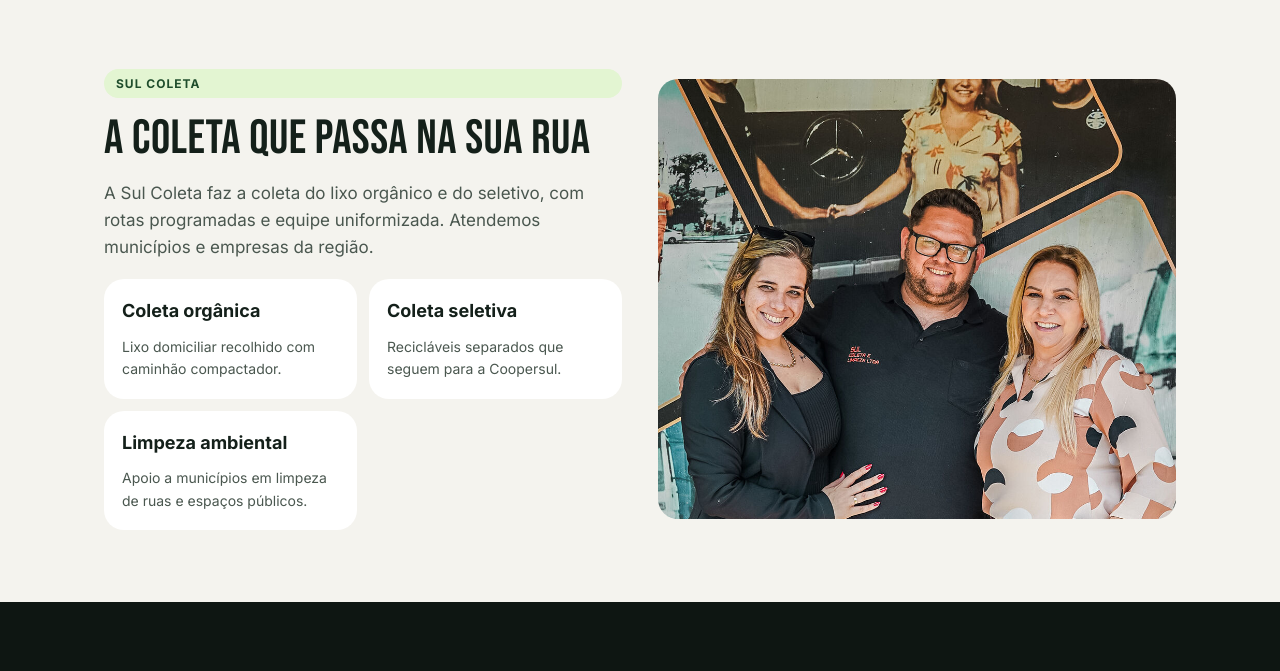
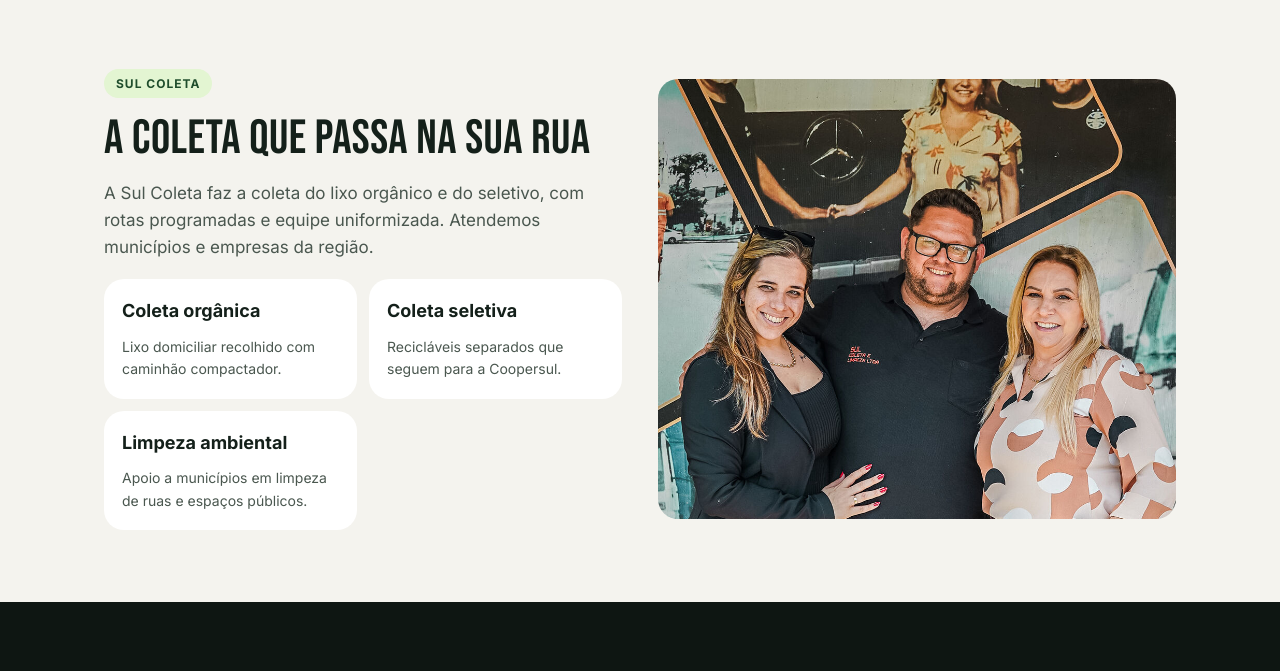
Before and after one commit to IRMZI/front-kll, a plain HTML site: page public/index.html in a window 1280 px wide. Shown: the part 1154-1825 px from the top of the page. Drawn offline with Linux system fonts and the light colour scheme.

Commit message:
Corrige largura das etiquetas de seção
Co-Authored-By: Claude Opus 5.5 <noreply@anthropic.com>
Claude-Session: https://claude.ai/code/session_01ViXMa1QxtLa7yD1kFVGNry

```diff
--- a/public/index.html
+++ b/public/index.html
@@ -45,7 +45,7 @@ p{margin:0}
 .btn-lime{background:#9BE15D;color:#0E1612}.btn-lime:hover{color:#0E1612;background:#B2EC7E}
 .btn-dark{background:#0E1612;color:#F2F1EA}.btn-dark:hover{color:#F2F1EA;background:#24332B}
 .btn-ghost{border:1.5px solid #5B6B61;color:#F2F1EA}.btn-ghost:hover{color:#F2F1EA;border-color:#9BE15D}
-.tag{display:inline-block;font-size:12px;font-weight:700;letter-spacing:1px;text-transform:uppercase;padding:5px 12px;border-radius:999px;background:#E3F5D2;color:#1F4D2C}
+.tag{display:inline-block;align-self:flex-start;font-size:12px;font-weight:700;letter-spacing:1px;text-transform:uppercase;padding:5px 12px;border-radius:999px;background:#E3F5D2;color:#1F4D2C}
 /* header */
 header .wrap{display:flex;flex-wrap:wrap;align-items:center;justify-content:space-between;gap:16px;padding-top:16px;padding-bottom:16px}
 .brand{display:flex;align-items:center;gap:14px;text-decoration:none;color:#F2F1EA}
```
